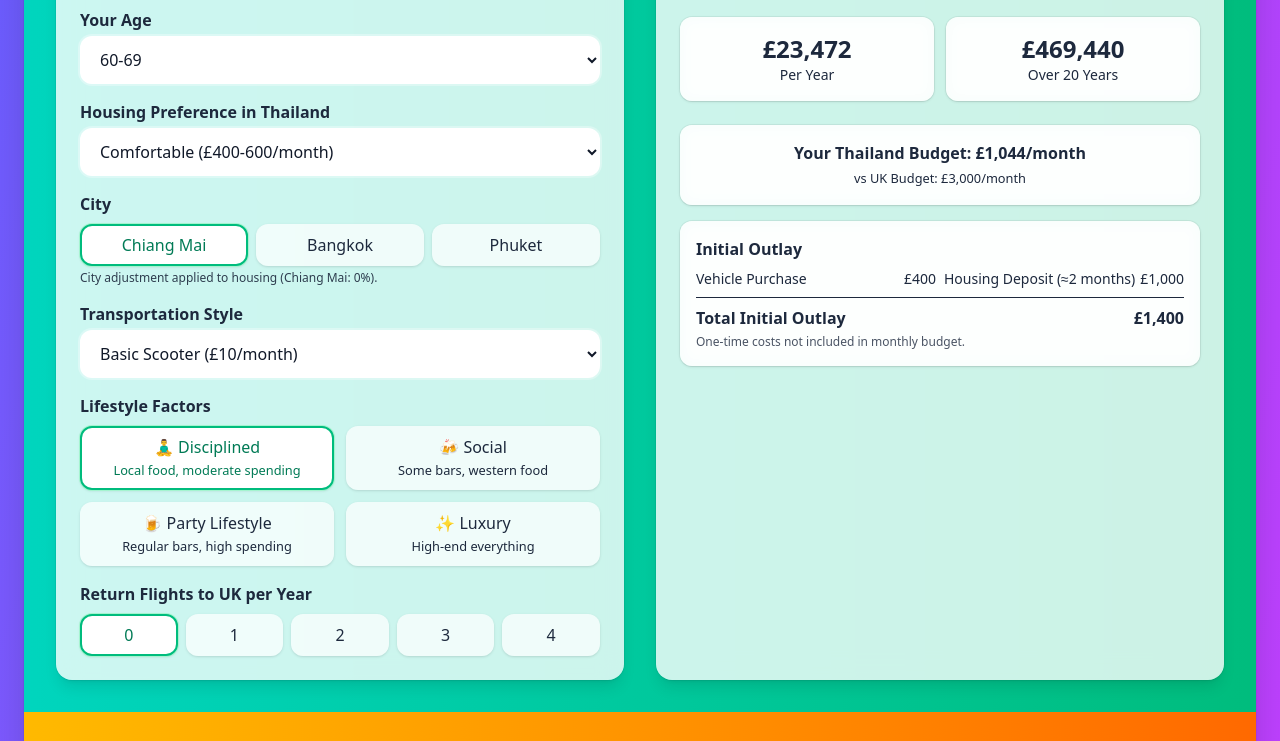
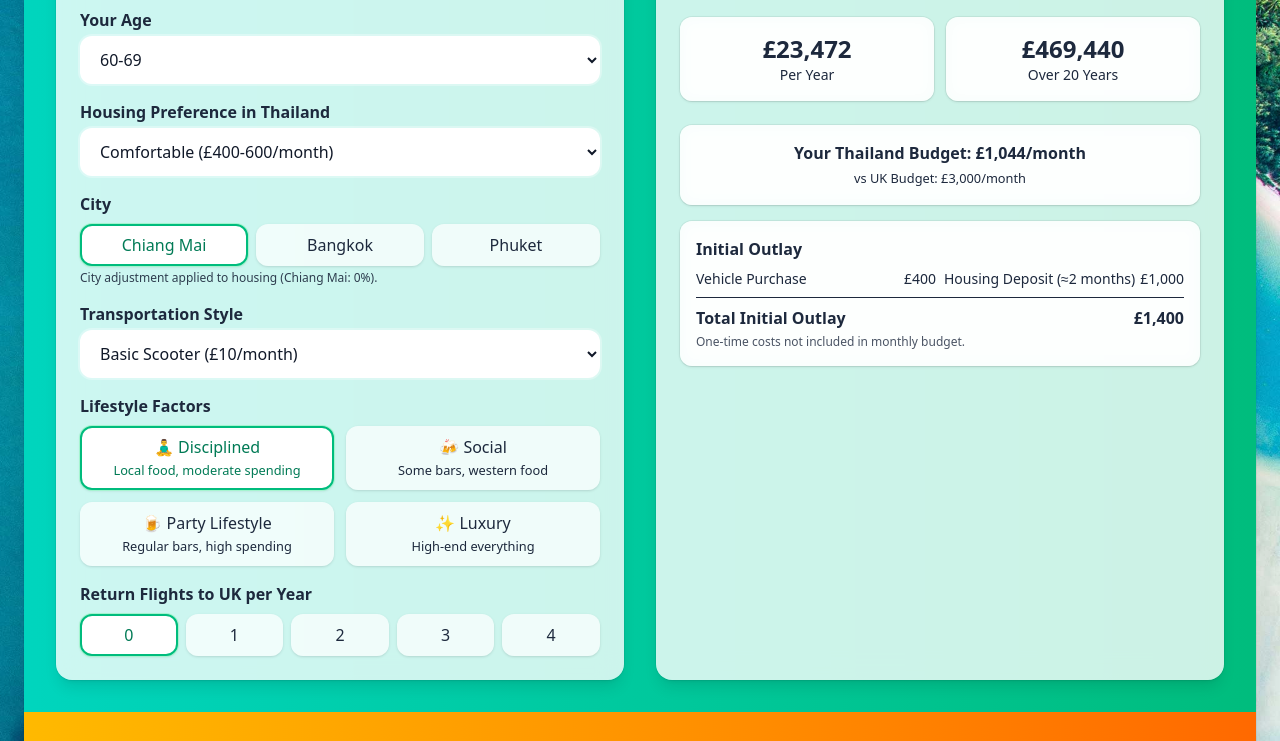
Before and after one commit to nailbrain/th-retire-calculator, a website built with Vite: page index.html in a window 1280 px wide. Shown: the part 494-1235 px from the top of the page. Built offline with nearby package versions, Linux system fonts and the light colour scheme.

Commit message:
feat(ui): add retirement background image with cover styling

```diff
--- a/src/main.ts
+++ b/src/main.ts
@@ -1,6 +1,15 @@
 import './styles.css'
 import { initApp } from './modules/app'
 import { initLeadGate } from './modules/leadGate'
+import bgImage from './assets/retirementbackground.jpg'
+
+// Set background image
+document.addEventListener('DOMContentLoaded', () => {
+  const appElement = document.getElementById('app')
+  if (appElement) {
+    appElement.style.backgroundImage = `url(${bgImage})`
+  }
+})
 
 initApp()
 initLeadGate()
--- a/src/styles.css
+++ b/src/styles.css
@@ -4,6 +4,14 @@
 @layer base {
   html, body { @apply h-full; }
   body { font-family: 'Inter', ui-sans-serif, system-ui, -apple-system, Segoe UI, Roboto, Helvetica, Arial, Apple Color Emoji, Segoe UI Emoji, Segoe UI Symbol; }
+
+  /* Background image styling */
+  #app {
+    background-size: cover;
+    background-position: center;
+    background-repeat: no-repeat;
+    background-attachment: fixed;
+  }
 }
 
 @layer components {
```
Also changed, not shown: src/assets/retirementbackground.jpg (added).
